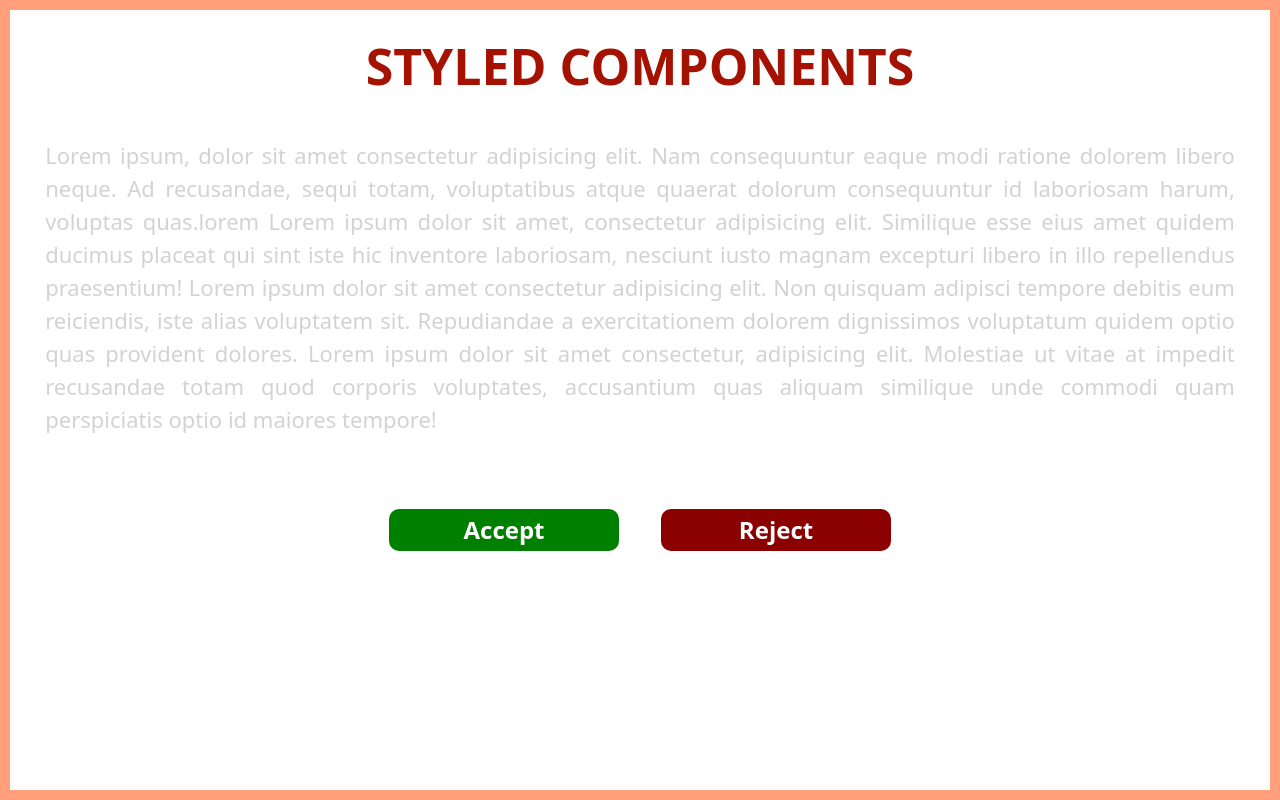
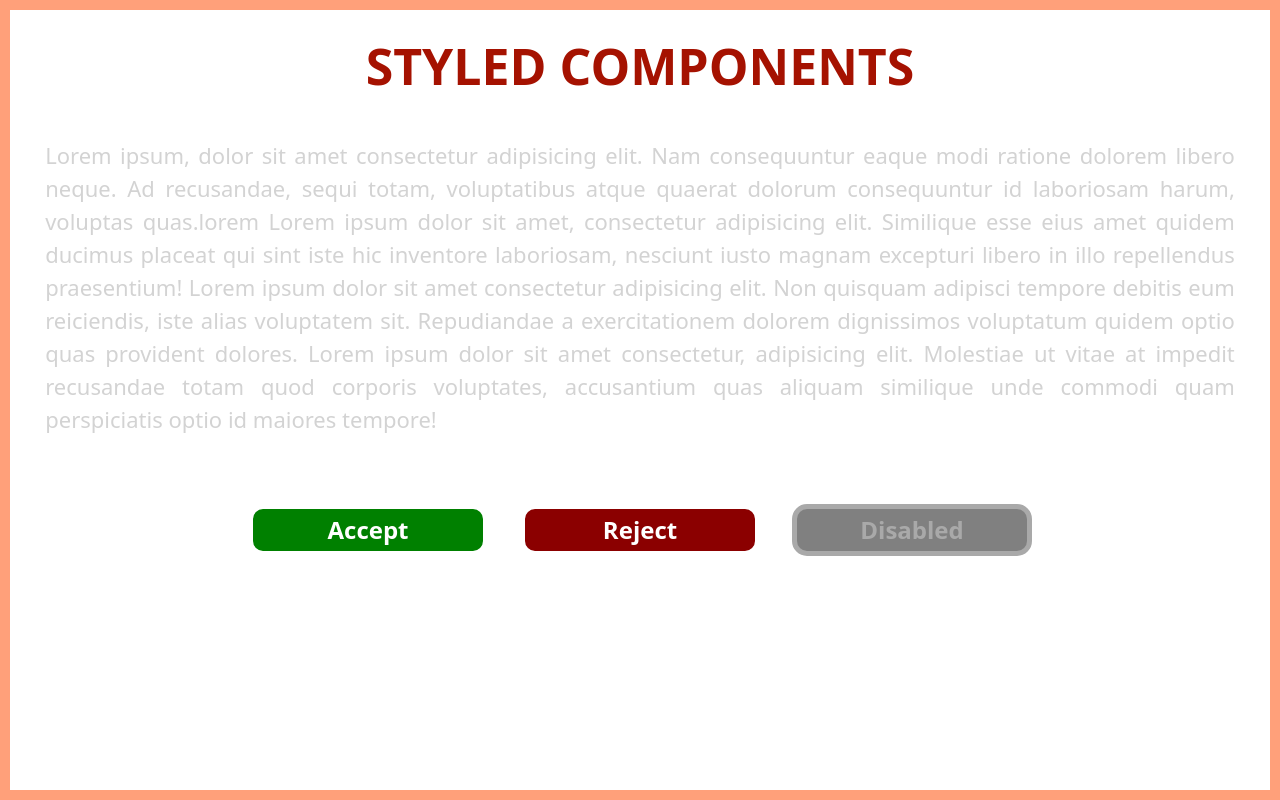
Before and after one commit to PouryaSoleimani/REACT-LIBRARIES, a React (Vite) app: page /styled-components-3 in a window 1280 px wide. Built offline with nearby package versions, Linux system fonts and the light colour scheme.

Commit message:
STYLED COMPONENTS

```diff
--- a/src/StyledComponents3.tsx
+++ b/src/StyledComponents3.tsx
@@ -9,6 +9,8 @@ const Text = styled.p`color : lightgray ; font-size : 22px ; padding : .2rem 2re
 const ButtonsParent = styled.div`display : flex ; justify-content : center ; align-items : center ; gap : 2rem ; margin-top : 3rem;`
 const AcceptButton = styled.button`padding : .2rem 2rem ; width: 15rem; background-color : green ; font-size :24px ; font-weight : bold ; border-radius : 15px ;border : 5px solid currentColor; color : white; &:hover{transform : scale(1.2)}; transition : all 300ms linear;`
 const RejectButton = styled(AcceptButton)`background-color : darkred;`
+const DisabledButton = styled(AcceptButton).attrs({ disabled: true })`background-color:gray ; color : darkgray ; cursor: not-allowed;`
+
 //COMPONENT
 const StyledComponents3 = () => {
   return (
@@ -22,6 +24,7 @@ const StyledComponents3 = () => {
       <ButtonsParent>
         <AcceptButton>Accept</AcceptButton>
         <RejectButton>Reject</RejectButton>
+        <DisabledButton>Disabled</DisabledButton>
       </ButtonsParent>
 
     </Wrapper>
```
